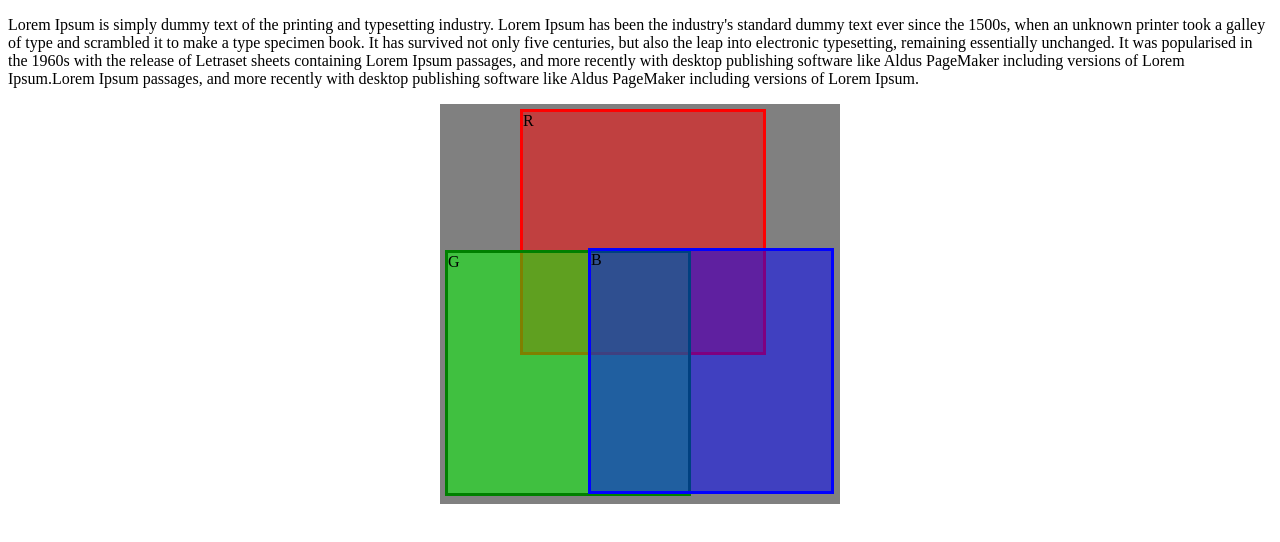
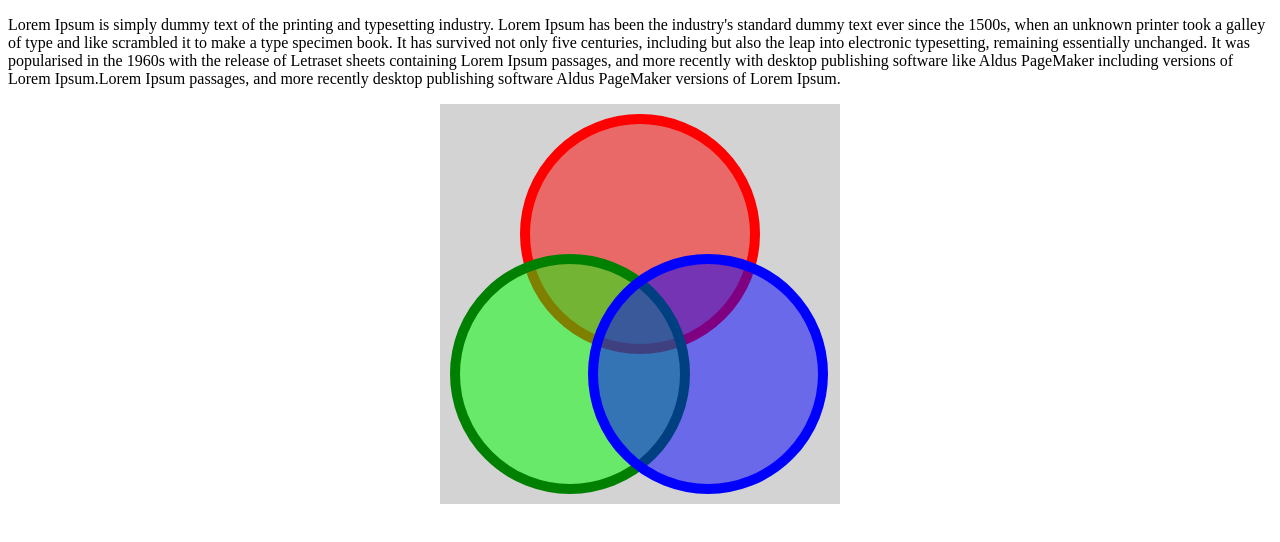
Before and after one commit to bmindaugas/ApskritimaiRGB, a plain HTML site: page index.html in a window 1280 px wide. Drawn offline with Linux system fonts and the light colour scheme.

Commit message:
be raidziu

```diff
--- a/index.html
+++ b/index.html
@@ -3,55 +3,57 @@
 <head>
     <title>Apskritimai</title>
     <!-- <link rel="stylesheet" type="text/css" media="screen" href="main.css" /> -->
-
 <style>
     .block.strocked {
         margin: auto;
-        background-color: grey;
+        background-color: lightgray;
         width: 50vmin;
         height: 50vmin;
+    }
+    .rgb {
+        border-radius: 50%;
+        width: calc(60% - 20px);
+        height: calc(60% - 20px);
     }
     .r {
         position: relative;
         right: calc(-50% - -30%);
-        top: 5px;
+        top: 10px;
         background-color: rgba(255, 0, 0, 0.5);
-        border: solid red;
-        width: 60%;
-        height: 60%;
+        border: solid red 10px;
     }
     .g {
         position: relative;
-        bottom: 25%;
-        left: 5px;
+        left: 10px;
+        top: calc(-60% - 10px + 50vmin + -60%);
         background-color: rgba(0, 255, 0, 0.5);
-        border: solid green;
-        width: 60%;
-        height: 60%;
+        border: solid green 10px;
     }
     .b {
         position: relative;
-        top: -87%;
+        top: calc(-60% - 10px + 50vmin + -60% - 60%);
         right: -37%;
         background-color: rgba(0, 0, 255, 0.5);
-        border: solid blue;
-        width: 60%;
-        height: 60%;
+        border: solid blue 10px;
     }
-
 </style>
-
 </head>
 <body>
     <p>
-        Lorem Ipsum is simply dummy text of the printing and typesetting industry. Lorem Ipsum has been the industry's standard dummy text ever since the 1500s, when an unknown printer took a galley of type and scrambled it to make a type specimen book. It has survived not only five centuries, but also the leap into electronic typesetting, remaining essentially unchanged. It was popularised in the 1960s with the release of Letraset sheets containing Lorem Ipsum passages, and more recently with desktop publishing software like Aldus PageMaker including versions of Lorem Ipsum.Lorem Ipsum passages, and more recently with desktop publishing software like Aldus PageMaker including versions of Lorem Ipsum.
+        Lorem Ipsum is simply dummy text of the printing and typesetting industry.
+        Lorem Ipsum has been the industry's standard dummy text ever since the 1500s,
+        when an unknown printer took a galley of type and like scrambled it to make a
+        type specimen book. It has survived not only five centuries, including but also
+        the leap into electronic typesetting, remaining essentially unchanged. It was
+        popularised in the 1960s with the release of Letraset sheets containing Lorem
+        Ipsum passages, and more recently with desktop publishing software like Aldus
+        PageMaker including versions of Lorem Ipsum.Lorem Ipsum passages, and more
+        recently desktop publishing software Aldus PageMaker versions of Lorem Ipsum.
     </p>
-
     <div class="block strocked">
-        <div class="r">R</div>
-        <div class="g">G</div>
-        <div class="b">B</div>
+        <div class="r rgb"></div>
+        <div class="g rgb"></div>
+        <div class="b rgb"></div>
     </div>
-
 </body>
 </html>
```
